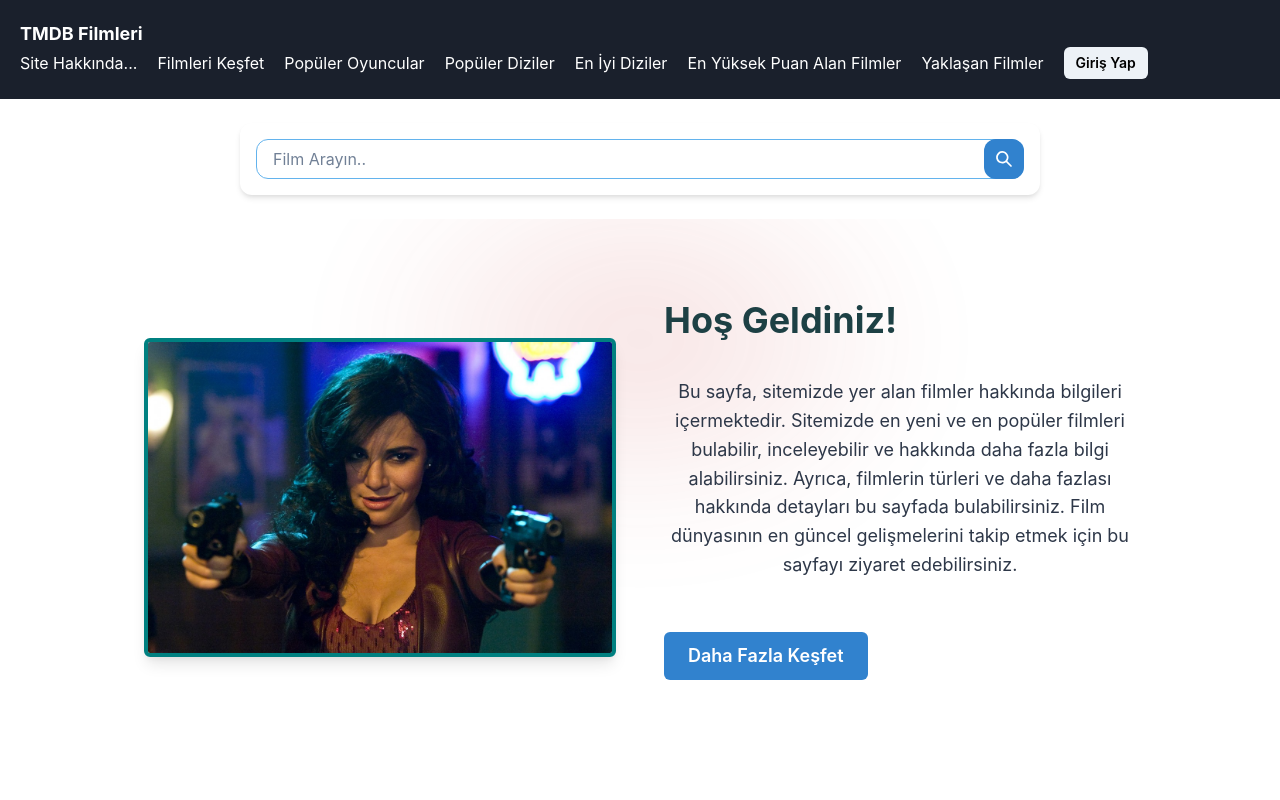
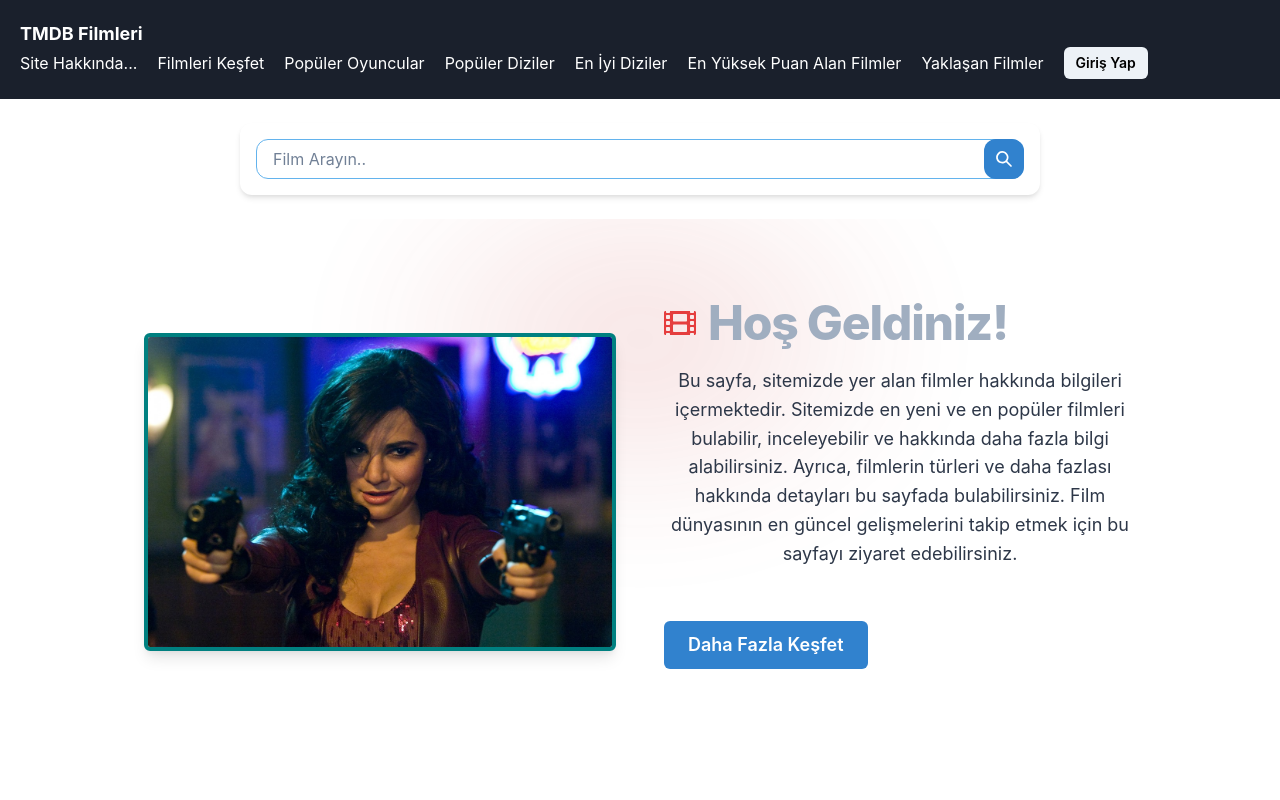
Before and after one commit to dxtaner/films-app-react, a React (Create React App) app: page /About in a window 1280 px wide. Shown: the top 800 px of the page. Built offline with nearby package versions, Linux system fonts and the light colour scheme.

Commit message:
Refactor AboutHeader component layout and styling for improved user experience

```diff
--- a/src/Components/Home/AboutHeader.js
+++ b/src/Components/Home/AboutHeader.js
@@ -1,18 +1,21 @@
 import React from "react";
-import { Heading } from "@chakra-ui/react";
+import { Flex, Heading, Icon } from "@chakra-ui/react";
+import { FaFilm } from "react-icons/fa";
 
 function AboutHeader() {
   return (
-    <Heading
-      as="h2"
-      size="xl"
-      mb={4}
-      color="teal.900"
-      fontWeight="bold"
-      textAlign="center"
-      _hover={{ color: "teal.700", textDecoration: "underline" }}>
-      Hoş Geldiniz!
-    </Heading>
+    <Flex align="center" gap={3}>
+      <Icon as={FaFilm} boxSize={8} color="red.500" />
+      <Heading
+        as="h1"
+        size="2xl"
+        fontWeight="extrabold"
+        letterSpacing="tight"
+        color="gray.400"
+      >
+        Hoş Geldiniz!
+      </Heading>
+    </Flex>
   );
 }
 
```
